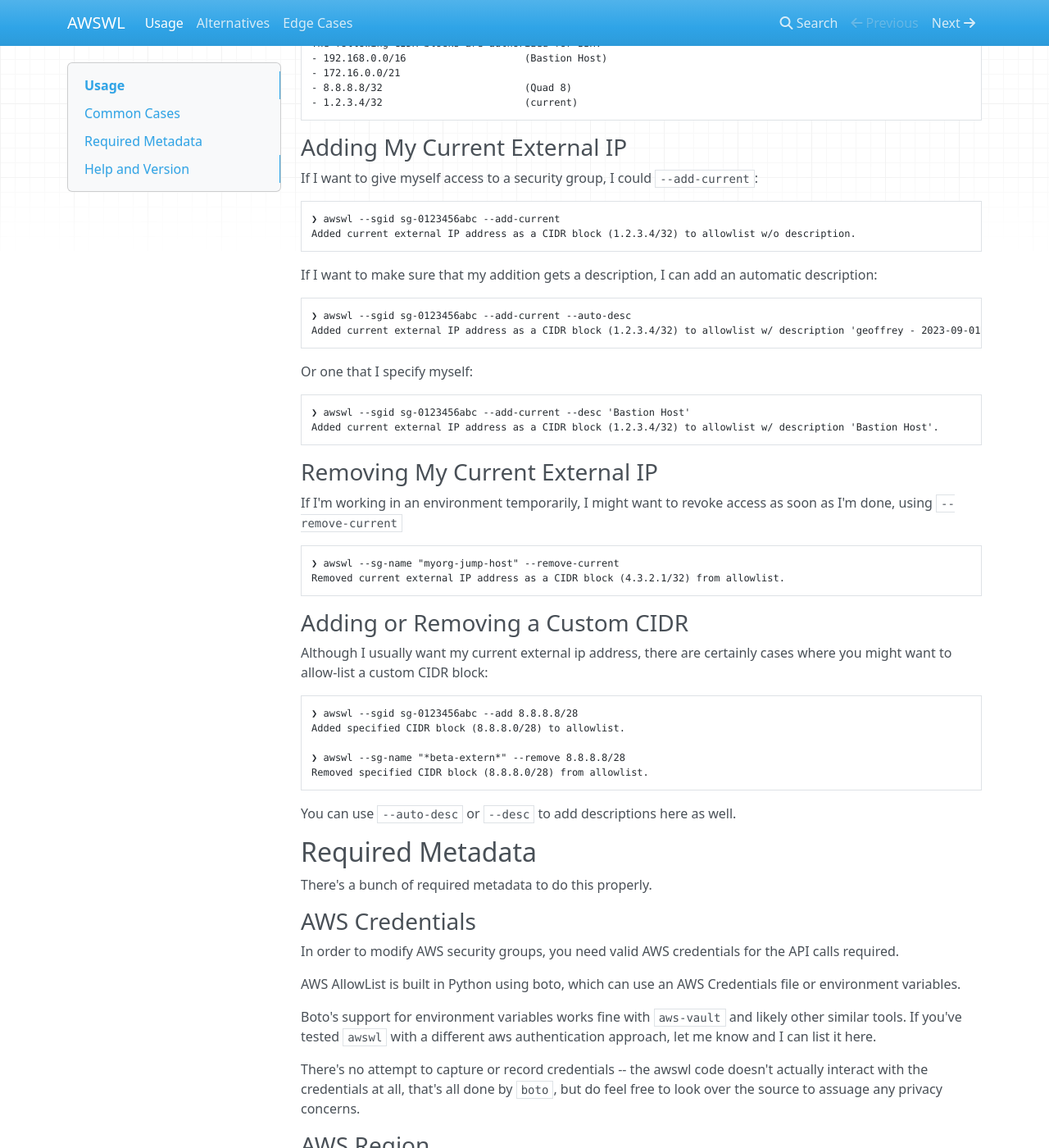
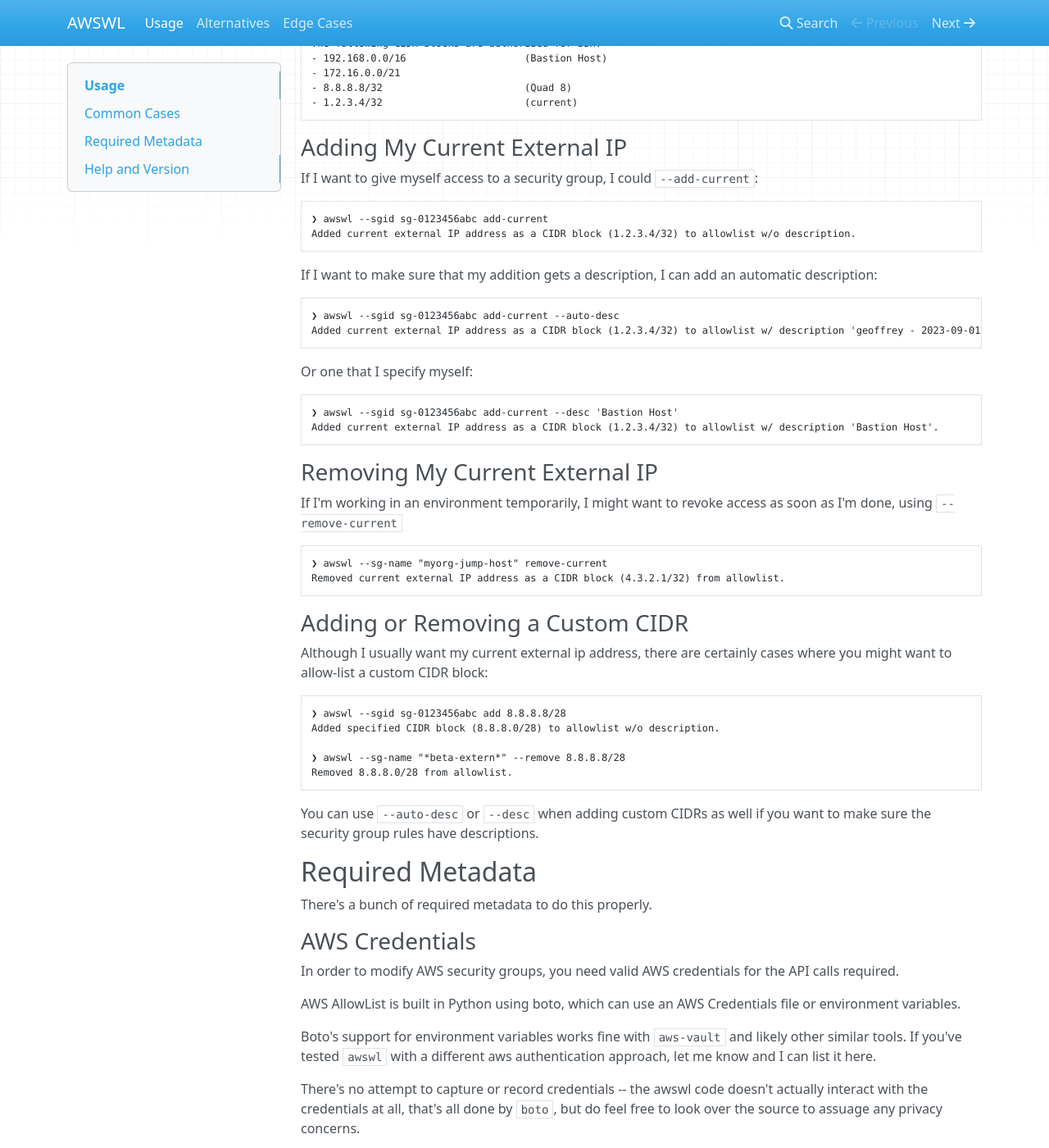
Before and after one commit to geoffreywiseman/awswl, an MkDocs documentation site: the page built from docs/usage.md, in a window 1280 px wide and 1400 px high, scrolled down 573 px. Shown: the whole window at 82% size. Built offline with MkDocs 1.6.1, drawn with Linux system fonts in a browser that asks for light colours; nearby versions of some CDN libraries.

````diff
--- a/docs/usage.md
+++ b/docs/usage.md
@@ -34,19 +34,19 @@ The following CIDR blocks are authorized for SSH:
 If I want to give myself access to a security group, I could `--add-current`:
 
 ```shell
-❯ awswl --sgid sg-0123456abc --add-current
+❯ awswl --sgid sg-0123456abc add-current
 Added current external IP address as a CIDR block (1.2.3.4/32) to allowlist w/o description.
 ```
 
 If I want to make sure that my addition gets a description, I can add an automatic description:
 ```shell
-❯ awswl --sgid sg-0123456abc --add-current --auto-desc
+❯ awswl --sgid sg-0123456abc add-current --auto-desc
 Added current external IP address as a CIDR block (1.2.3.4/32) to allowlist w/ description 'geoffrey - 2023-09-01'.
 ```
 
 Or one that I specify myself:
 ```shell
-❯ awswl --sgid sg-0123456abc --add-current --desc 'Bastion Host'
+❯ awswl --sgid sg-0123456abc add-current --desc 'Bastion Host'
 Added current external IP address as a CIDR block (1.2.3.4/32) to allowlist w/ description 'Bastion Host'.
 ```
 
@@ -56,22 +56,24 @@ Added current external IP address as a CIDR block (1.2.3.4/32) to allowlist w/ d
 If I'm working in an environment temporarily, I might want to revoke access as soon as I'm done, using `--remove-current`
 
 ```shell
-❯ awswl --sg-name "myorg-jump-host" --remove-current
+❯ awswl --sg-name "myorg-jump-host" remove-current
 Removed current external IP address as a CIDR block (4.3.2.1/32) from allowlist.
 ```
+
 ### Adding or Removing a Custom CIDR
 
 Although I usually want my current external ip address, there are certainly cases where you might want to allow-list a custom CIDR block:
 
 ```shell
-❯ awswl --sgid sg-0123456abc --add 8.8.8.8/28
-Added specified CIDR block (8.8.8.0/28) to allowlist.
+❯ awswl --sgid sg-0123456abc add 8.8.8.8/28
+Added specified CIDR block (8.8.8.0/28) to allowlist w/o description.
 
 ❯ awswl --sg-name "*beta-extern*" --remove 8.8.8.8/28
-Removed specified CIDR block (8.8.8.0/28) from allowlist.
+Removed 8.8.8.0/28 from allowlist.
 ```
 
-You can use `--auto-desc` or `--desc` to add descriptions here as well.
+You can use `--auto-desc` or `--desc` when adding custom CIDRs as well if you want to make sure the security group rules have descriptions.
+
 
 ## Required Metadata
 There's a bunch of required metadata to do this properly.
````
Also changed, not shown: CHANGELOG.md (+15 -0 lines).
